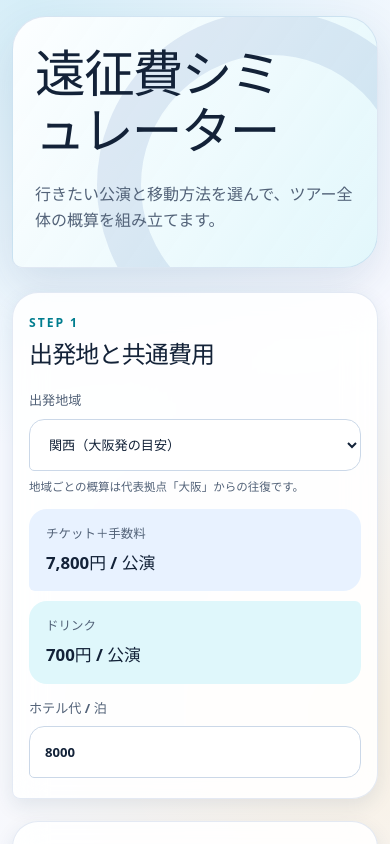
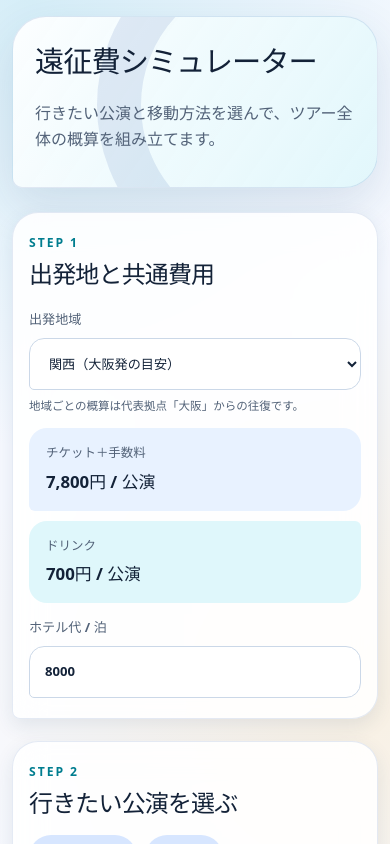
Before and after one commit to nekoneko03/tele-tour-budget, a Next.js app: page / in a window 390 px wide. Shown: the top 844 px of the page. Built offline with nearby package versions, Linux system fonts and the light colour scheme.

Commit message:
style: keep simulator title on one line

```diff
--- a/app/globals.css
+++ b/app/globals.css
@@ -76,7 +76,7 @@ a { color: var(--blue-strong); font-weight: 750; text-underline-offset: .2em; }
   letter-spacing: -.035em;
   line-height: 1.12;
 }
-.hero h1 { max-width: 14ch; font-size: clamp(2.35rem, 8vw, 5.5rem); text-wrap: balance; }
+.hero h1 { max-width: none; font-size: clamp(1.5rem, 7.5vw, 5rem); white-space: nowrap; }
 .eyebrow, .step-label {
   margin: 0 0 8px;
   color: var(--cyan);
@@ -284,7 +284,6 @@ a { color: var(--blue-strong); font-weight: 750; text-underline-offset: .2em; }
 @media (max-width: 680px) {
   .simulator-shell { padding: 16px 12px 72px; }
   .hero { padding: 28px 22px 34px; border-radius: 34px 34px 34px 10px; }
-  .hero h1 { font-size: clamp(2.25rem, 13vw, 3.7rem); }
   .panel { padding: 20px 16px; border-radius: 26px 26px 26px 8px; }
   .section-heading, .trip-card-heading { align-items: flex-start; flex-direction: column; }
   .field-grid, .price-facts, .show-list, .mode-buttons { grid-template-columns: 1fr; }
```
